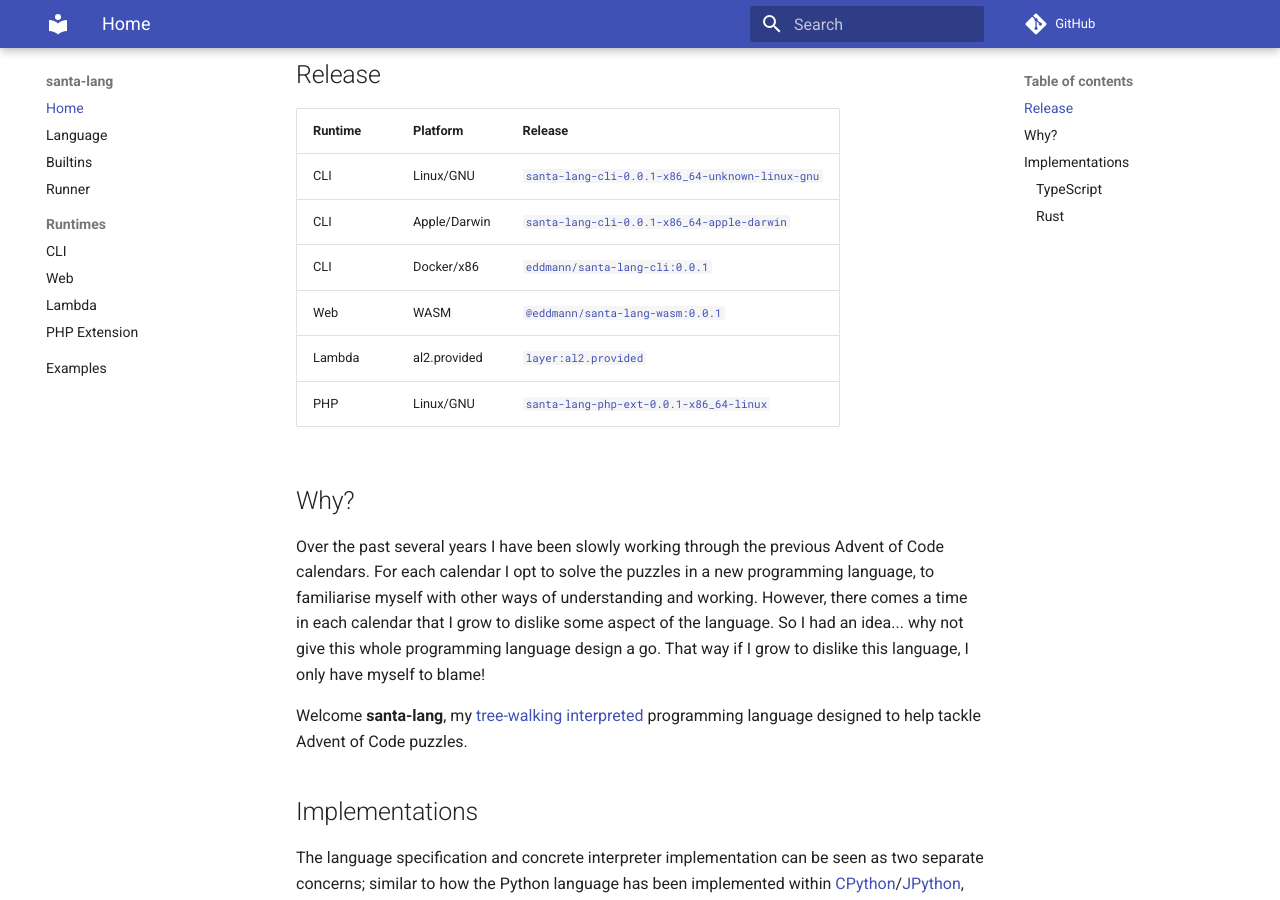
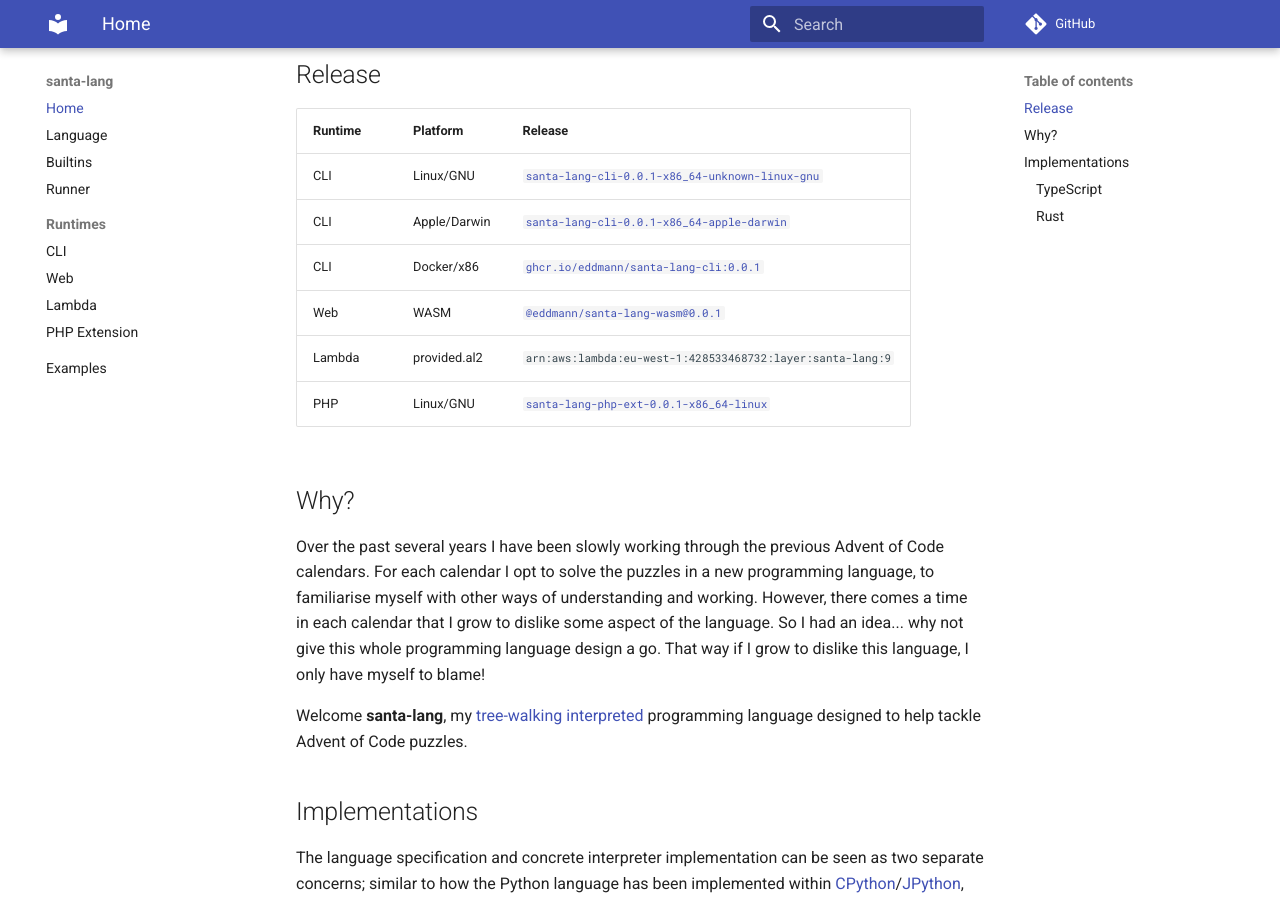
Before and after one commit to eddmann/santa-lang-rs, an MkDocs documentation site: the page built from docs/index.md, in a window 1280 px wide and 900 px high, scrolled down 684 px. Built offline with MkDocs 1.6.1 and Material for MkDocs 9.7.7, drawn with Linux system fonts in a browser that asks for light colours; comment, search, counter and statistics services are not loaded.

Commit message:
Update release versions

```diff
--- a/docs/index.md
+++ b/docs/index.md
@@ -9,14 +9,14 @@
 
 ## Release
 
-| Runtime | Platform     | Release                                             |
-| ------- | ------------ | --------------------------------------------------- |
-| CLI     | Linux/GNU    | [`santa-lang-cli-0.0.1-x86_64-unknown-linux-gnu`]() |
-| CLI     | Apple/Darwin | [`santa-lang-cli-0.0.1-x86_64-apple-darwin`]()      |
-| CLI     | Docker/x86   | [`eddmann/santa-lang-cli:0.0.1`]()                  |
-| Web     | WASM         | [`@eddmann/santa-lang-wasm:0.0.1`]()                |
-| Lambda  | al2.provided | [`layer:al2.provided`]()                            |
-| PHP     | Linux/GNU    | [`santa-lang-php-ext-0.0.1-x86_64-linux`]()         |
+| Runtime | Platform     | Release                                                                                                                                                           |
+| ------- | ------------ | ----------------------------------------------------------------------------------------------------------------------------------------------------------------- |
+| CLI     | Linux/GNU    | [`santa-lang-cli-0.0.1-x86_64-unknown-linux-gnu`](https://github.com/eddmann/santa-lang-rs/releases/download/0.0.1/santa-lang-cli-0.0.1-x86_64-unknown-linux-gnu) |
+| CLI     | Apple/Darwin | [`santa-lang-cli-0.0.1-x86_64-apple-darwin`](https://github.com/eddmann/santa-lang-rs/releases/download/0.0.1/santa-lang-cli-0.0.1-x86_64-apple-darwin)           |
+| CLI     | Docker/x86   | [`ghcr.io/eddmann/santa-lang-cli:0.0.1`](https://github.com/eddmann/santa-lang-rs/pkgs/container/santa-lang-cli)                                                  |
+| Web     | WASM         | [`@eddmann/santa-lang-wasm@0.0.1`](https://github.com/eddmann/santa-lang-rs/pkgs/npm/santa-lang-wasm)                                                             |
+| Lambda  | provided.al2 | `arn:aws:lambda:eu-west-1:428533468732:layer:santa-lang:9`                                                                                                        |
+| PHP     | Linux/GNU    | [`santa-lang-php-ext-0.0.1-x86_64-linux`](https://github.com/eddmann/santa-lang-rs/releases/download/0.0.1/santa-lang-php-ext-0.0.1-x86_64-linux.so)              |
 
 ## Why?
 
```
Also changed, not shown: docs/cli.md (+5 -5 lines), docs/lambda.md (+3 -3 lines), docs/php-ext.md (+3 -3 lines), docs/web.md (+3 -3 lines).
